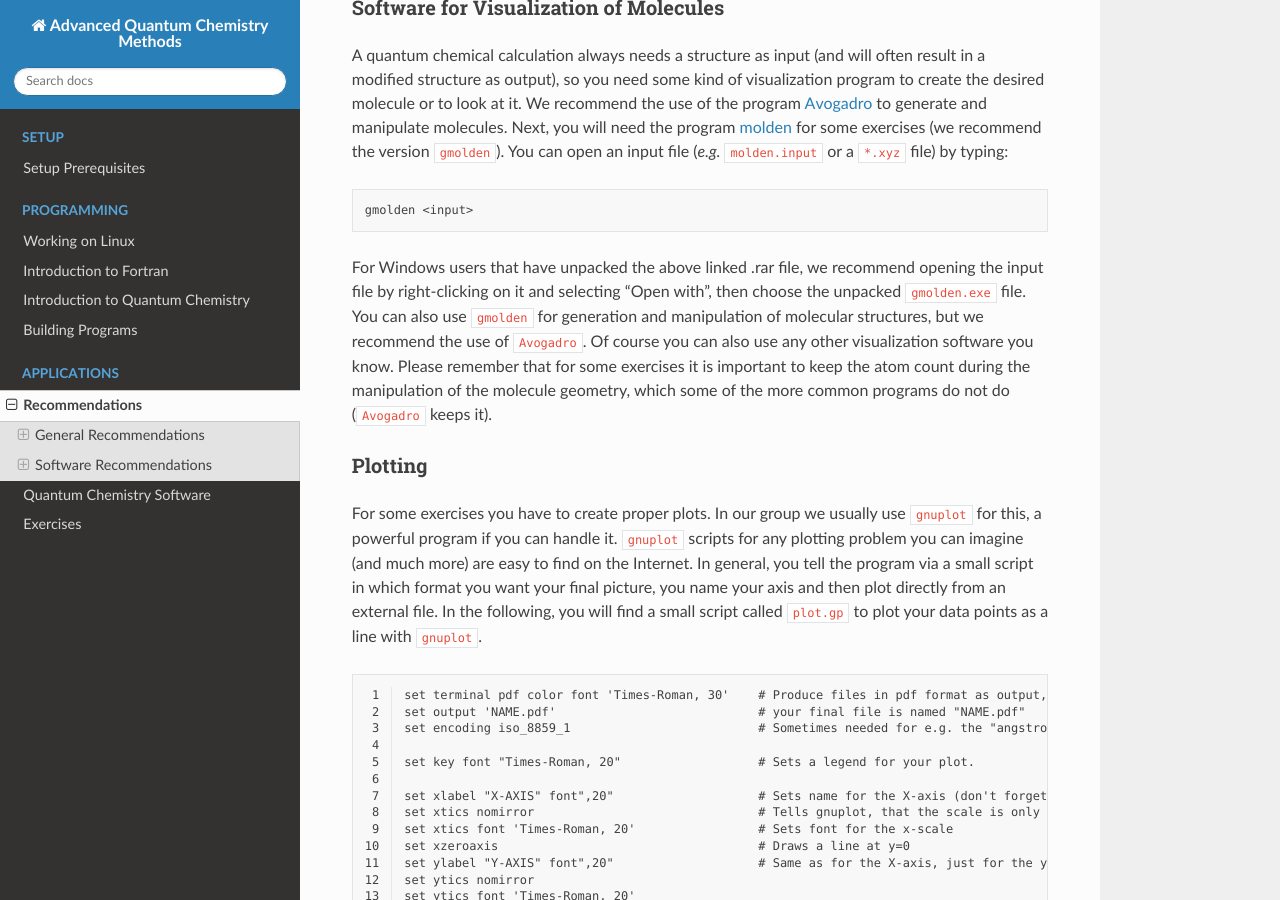
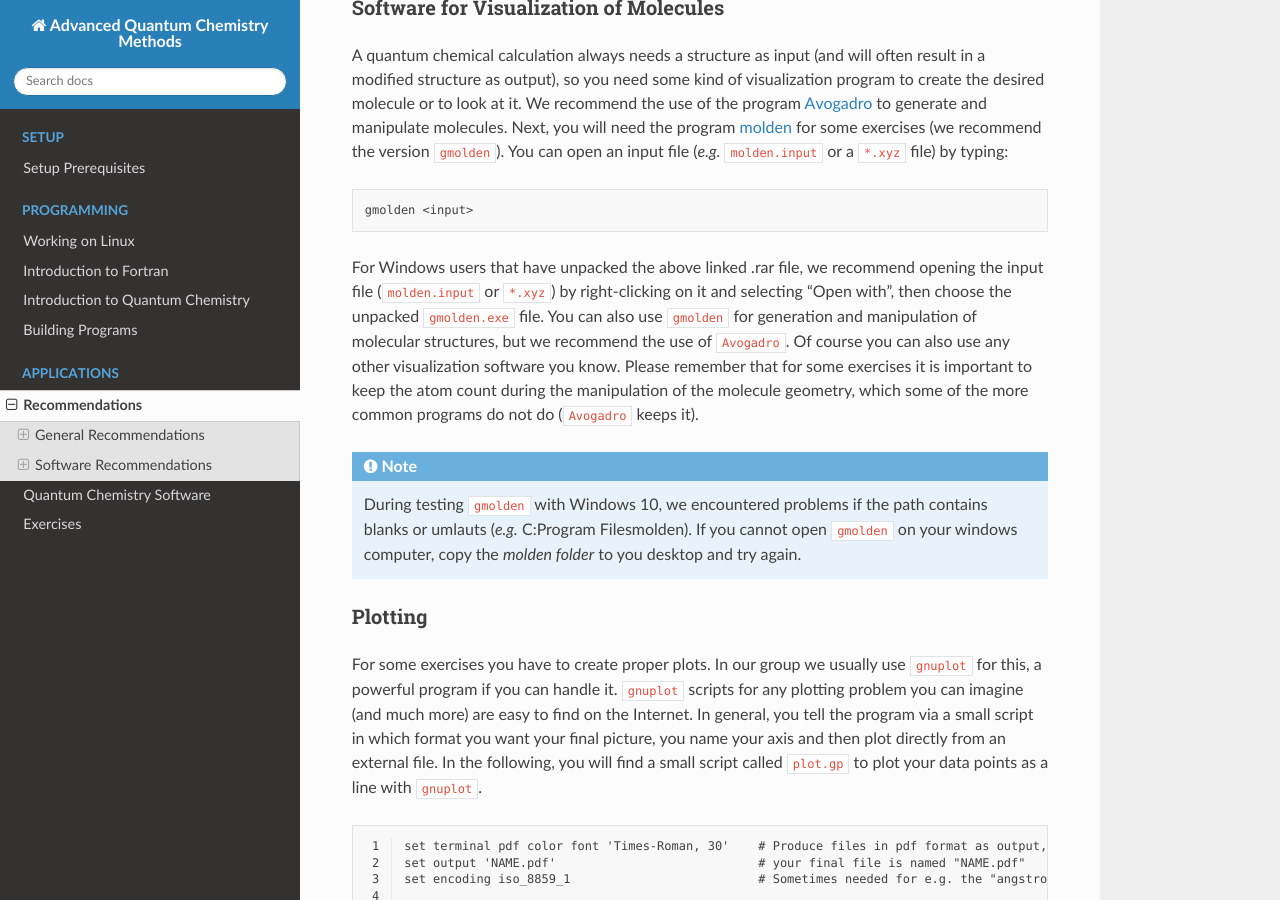
Before and after one commit to grimme-lab/qc2-teaching, a Sphinx documentation site: the page built from doc/recommendations_application-part.rst, in a window 1280 px wide and 900 px high, scrolled down 1606 px. Built offline with Sphinx 7.4.7 and the Read the Docs theme 2.0.0, drawn with Linux system fonts in a browser that asks for light colours.

Commit message:
gmolden for Windows

```diff
--- a/doc/recommendations_application-part.rst
+++ b/doc/recommendations_application-part.rst
@@ -65,9 +65,13 @@ Next, you will need the program `molden <http://cheminf.cmbi.ru.nl/molden/>`_ fo
 
    gmolden <input>
 
-For Windows users that have unpacked the above linked .rar file, we recommend opening the input file by right-clicking on it and selecting "Open with", then choose the unpacked ``gmolden.exe`` file.
+For Windows users that have unpacked the above linked .rar file, we recommend opening the input file (``molden.input`` or ``*.xyz``) by right-clicking on it and selecting "Open with", then choose the unpacked ``gmolden.exe`` file.
 You can also use ``gmolden`` for generation and manipulation of molecular structures, but we recommend the use of ``Avogadro``.
 Of course you can also use any other visualization software you know. Please remember that for some exercises it is important to keep the atom count during the manipulation of the molecule geometry, which some of the more common programs do not do (``Avogadro`` keeps it).
+
+.. note::
+
+   During testing ``gmolden`` with Windows 10, we encountered problems if the path contains blanks or umlauts (*e.g.* C:\Program Files\molden). If you cannot open ``gmolden`` on your windows computer, copy the *molden folder* to you desktop and try again.
 
 .. _Plotting:
 
```
